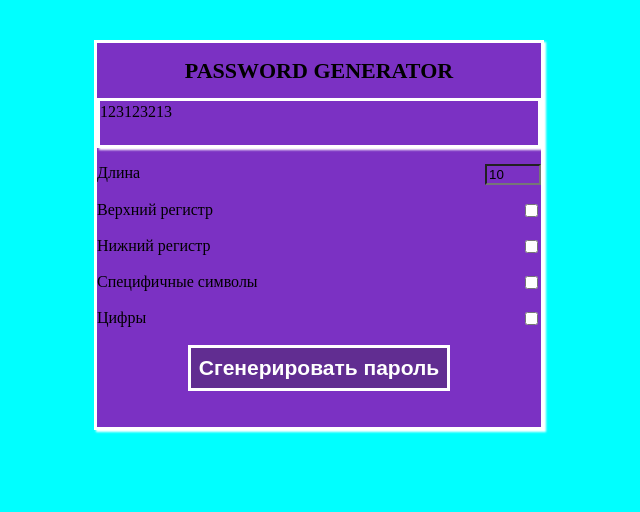
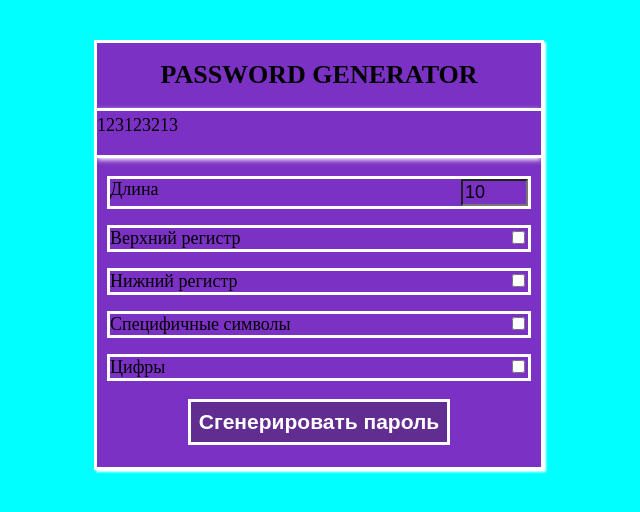
Before and after one commit to semant1cs/pass-gen-manager, a Vue app: page / in a window 1280 px wide. Shown: the top 512 px of the page, without its empty margins (321-961 px from the left). Built offline with nearby package versions, Linux system fonts and the light colour scheme.

Commit message:
styles fixed, refactoring

```diff
--- a/src/components/ApplicationWindow.vue
+++ b/src/components/ApplicationWindow.vue
@@ -65,6 +65,7 @@ export default {}
 * {
     box-sizing: border-box;
     background-color: #7b31c3;
+    font-size: 18px;
 }
 
 .container__password {
@@ -73,12 +74,14 @@ export default {}
     justify-content: flex-start;
     height: 50px;
     width: 100%;
-    box-shadow: 2px 2px 2px white;
+    box-shadow: 0 2px 5px white;
+    border-left: 0;
+    border-right: 0;
 }
 
 .app__name {
     text-align: center;
-    font-size: 22px;
+    font-size: 26px;
 }
 
 .field__password button {
@@ -100,7 +103,8 @@ export default {}
 }
 
 .list__fields {
-    padding: 0;
+    padding-left: 10px;
+    padding-right: 10px;
 }
 
 p {
@@ -111,6 +115,7 @@ p {
     display: flex;
     justify-content: space-between;
     margin: 1rem 0;
+    border: 3px solid white;
 }
 
 #generate__password {
@@ -128,7 +133,7 @@ p {
 .app__field {
     margin: 40px auto auto;
     width: 450px;
-    height: 390px;
+    height: 430px;
     background-color: #7b31c3;
     border: 3px solid white;
     box-shadow: 2px 2px 2px white;
--- a/src/const.js
+++ b/src/const.js
@@ -3,6 +3,4 @@ const LOWER_LETTERS = 'abcdefghijklmnopqrstuvwxyz';
 const NUMS = '0123456789';
 const SPECIFIC_SYMBOLS = '!"#$%&()*+,-./:;<=>?@[]^_`{|}~';
 
-
-
 export {UPPER_LETTERS, NUMS, SPECIFIC_SYMBOLS, LOWER_LETTERS}
--- a/src/css/style.css
+++ /dev/null
@@ -1,80 +0,0 @@
-* {
-    box-sizing: border-box;
-}
-
-body {
-    background-color: rebeccapurple;
-    font-family: "Poor Richard", serif;
-    margin: 0;
-    color: white;
-    display: flex;
-    justify-content: center;
-
-}
-
-.container__password {
-    background-color: rebeccapurple;
-    border: 3px solid white;
-    display: flex;
-    justify-content: flex-start;
-    height: 50px;
-    width: 100%;
-    box-shadow: 2px 2px 2px white;
-}
-
-.app__name {
-    text-align: center;
-    font-size: 22px;
-}
-
-.field__password button {
-    position: relative;
-    bottom: -70%;
-    left: 40%;
-    transform: translateX(-50%);
-    background-color: #612d91;
-    color: white;
-    font-weight: bold;
-    border: 3px solid white;
-    cursor: pointer;
-    transition: opacity 0.4s ease, transform 0.4s ease;
-    opacity: 0;
-}
-
-.field__password:hover button {
-    opacity: 1;
-}
-
-.app__field {
-    margin: 40px auto auto;
-    width: 450px;
-    height: 390px;
-    background-color: #7b31c3;
-    border: 3px solid white;
-    box-shadow: 2px 2px 2px white;
-}
-
-.list__fields {
-    padding: 0;
-}
-
-p {
-    margin: 0
-}
-
-.field__element {
-    display: flex;
-    justify-content: space-between;
-    margin: 1rem 0;
-}
-
-#generate__password{
-    background-color: #612d91;
-    color: white;
-    border: 3px solid white;
-    font-weight: bold;
-    display: block;
-    font-size: 1rem;
-    width: 100%;
-    padding: 0.5rem;
-}
```
Also changed, not shown: src/pass-gen-interface.html (deleted, +0 -11 lines), src/index.html (renamed from src/css/index.html).
